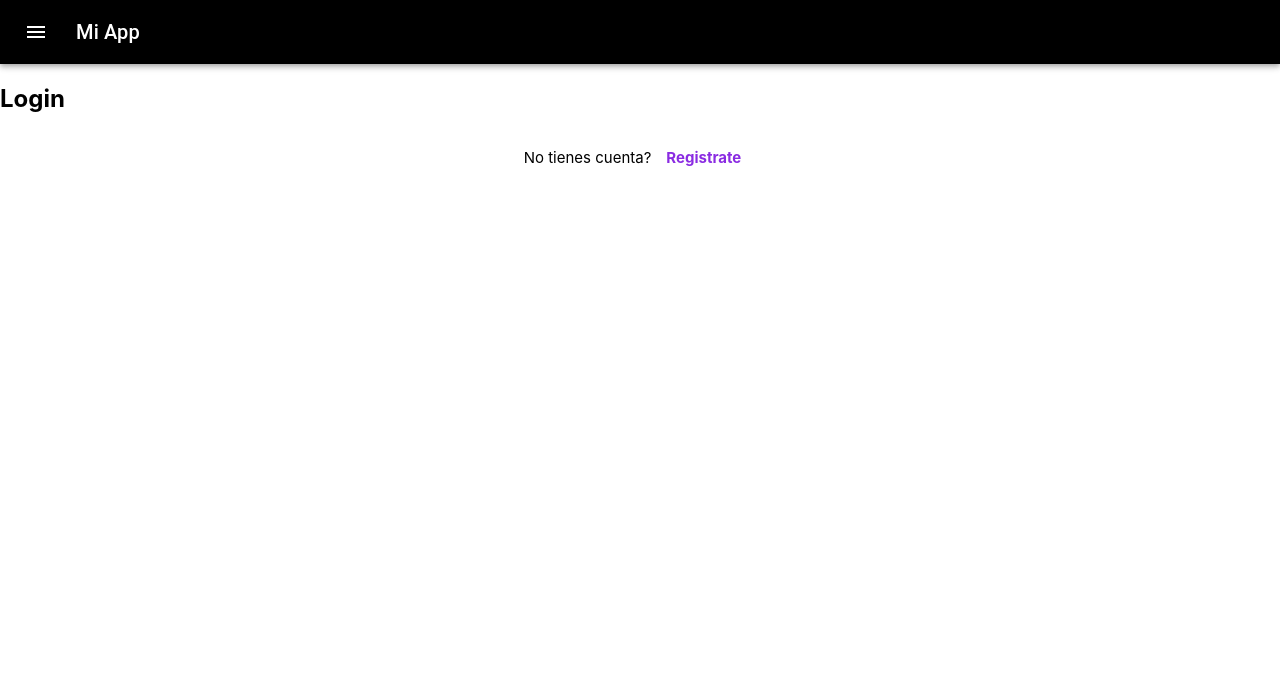
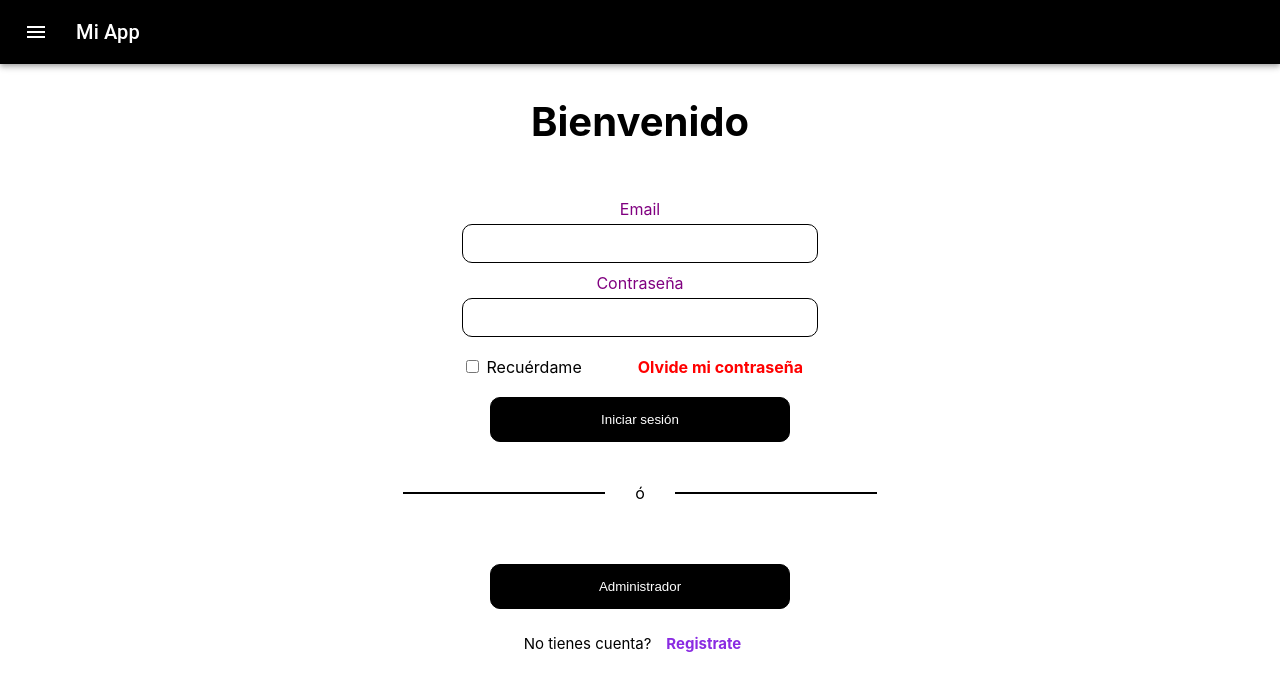
Before and after one commit to EmilioVidal/NeorisBloque, a React (Create React App) app in the folder nerisbloque-app/: page / in a window 1280 px wide. Shown: the top 690 px of the page. Built offline with nearby package versions, Linux system fonts and the light colour scheme.

Commit message:
yese yes

```diff
--- a/nerisbloque-app/src/App.js
+++ b/nerisbloque-app/src/App.js
@@ -1,9 +1,6 @@
 import { useState } from 'react';
-import Game from "./components/Game"
 import Footer from "./components/Footer"
 import AppBar from "./components/AppBar"
-import Login from "./components/Login"
-import Account from './components/Account';
 import Bienvenido from './components/Bienvenido';
 import CreaCuenta from './components/CreaCuenta';
 import AdminLog from './components/AdminLog';
@@ -11,7 +8,7 @@ import Score from './components/Score';
 import Usuario from './components/Usuario';
 import EditP from './components/EditP';
 import AdminView from './components/AdminView';
-import Reward from './components/Rewards';
+import Rewards from './components/Rewards';
 import './App.css';
 import { BrowserRouter, Navigate, Route, Routes } from 'react-router-dom';
 
@@ -28,9 +25,7 @@ function App() {
         <BrowserRouter>
             <AppBar />
             <Routes>
-                <Route path="/" element={<Login />} />
-                <Route path="/game" element={<Game count={count} plus={aumentar}/>} />
-                <Route path="/account" element={<Account />} />
+                <Route path="/" element={<Bienvenido />} />
                 <Route path="/bienvenido" element={<Bienvenido />} />
                 <Route path="/creaCuenta" element={<CreaCuenta />} />
                 <Route path="/score" element={<Score />} />
@@ -38,7 +33,7 @@ function App() {
                 <Route path="/usuario" element={<Usuario />} />
                 <Route path="/edit" element={<EditP />} />
                 <Route path="/adminView" element={<AdminView />} />
-                <Route path="/reward" element={<Reward />} />
+                <Route path="/rewards" element={<Rewards />} />
                 <Route path="/*" element={<Navigate to="/" />} />
             </Routes>
             <Footer />
--- a/nerisbloque-app/src/components/Account.jsx
+++ /dev/null
@@ -1,9 +0,0 @@
-import React from 'react'
-
-export default function Account() {
-  return (
-    <div>
-      Account
-    </div>
-  );
-}
--- a/nerisbloque-app/src/components/AppBar.jsx
+++ b/nerisbloque-app/src/components/AppBar.jsx
@@ -40,8 +40,6 @@ export default function ButtonAppBar() {
               onClick={toggleDrawer(false)}
               onKeyDown={toggleDrawer(false)}
             >
-              <Link to="/" className="link">Login</Link>
-              <Link to="/game" className="link">Game</Link>
               <Link to="/bienvenido" className="link">Bienvenidos</Link>
               <Link to="/creaCuenta" className="link">Crea Cuenta</Link>
               <Link to="/adminLog" className="link">Admin LoogIn</Link>
```
